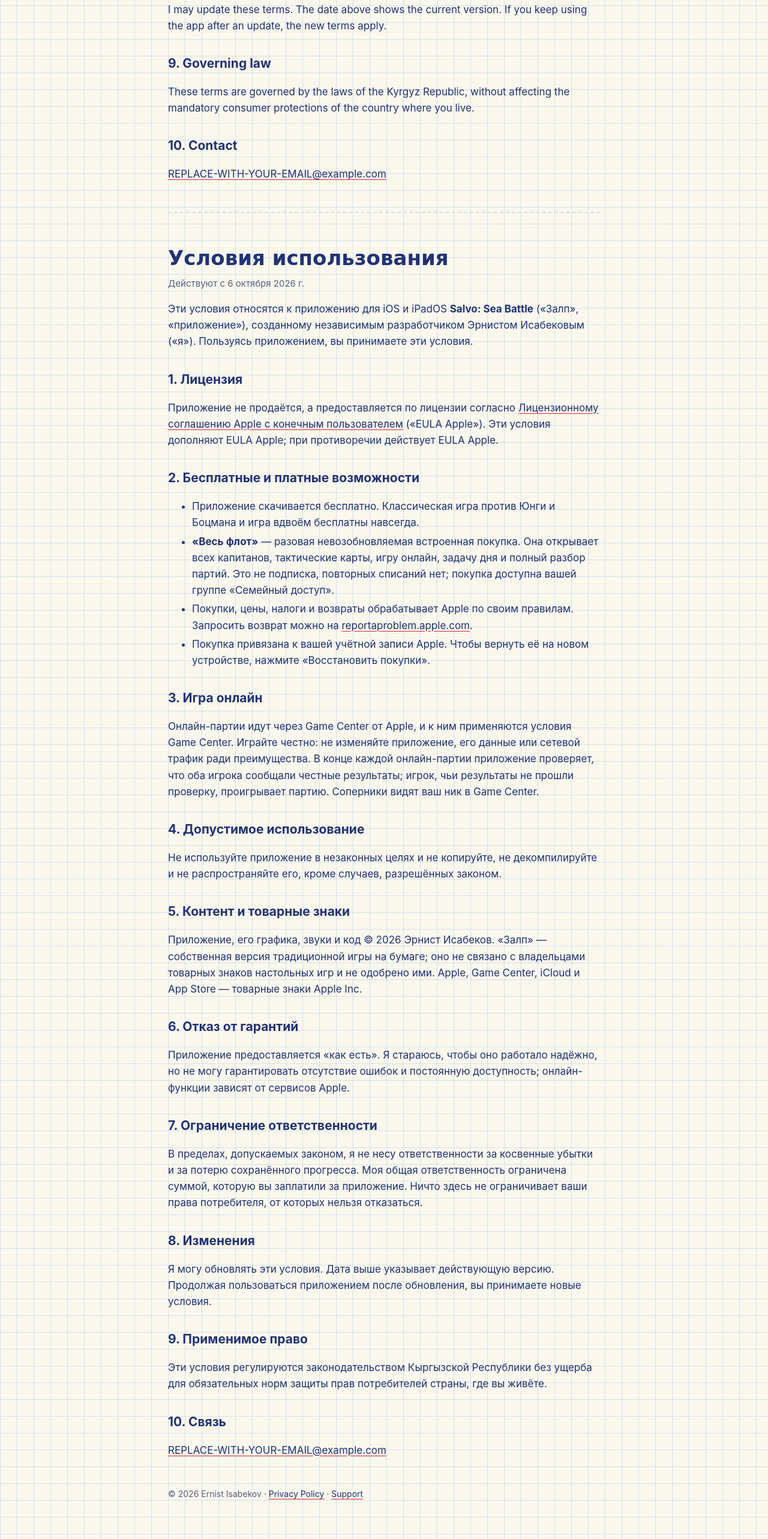
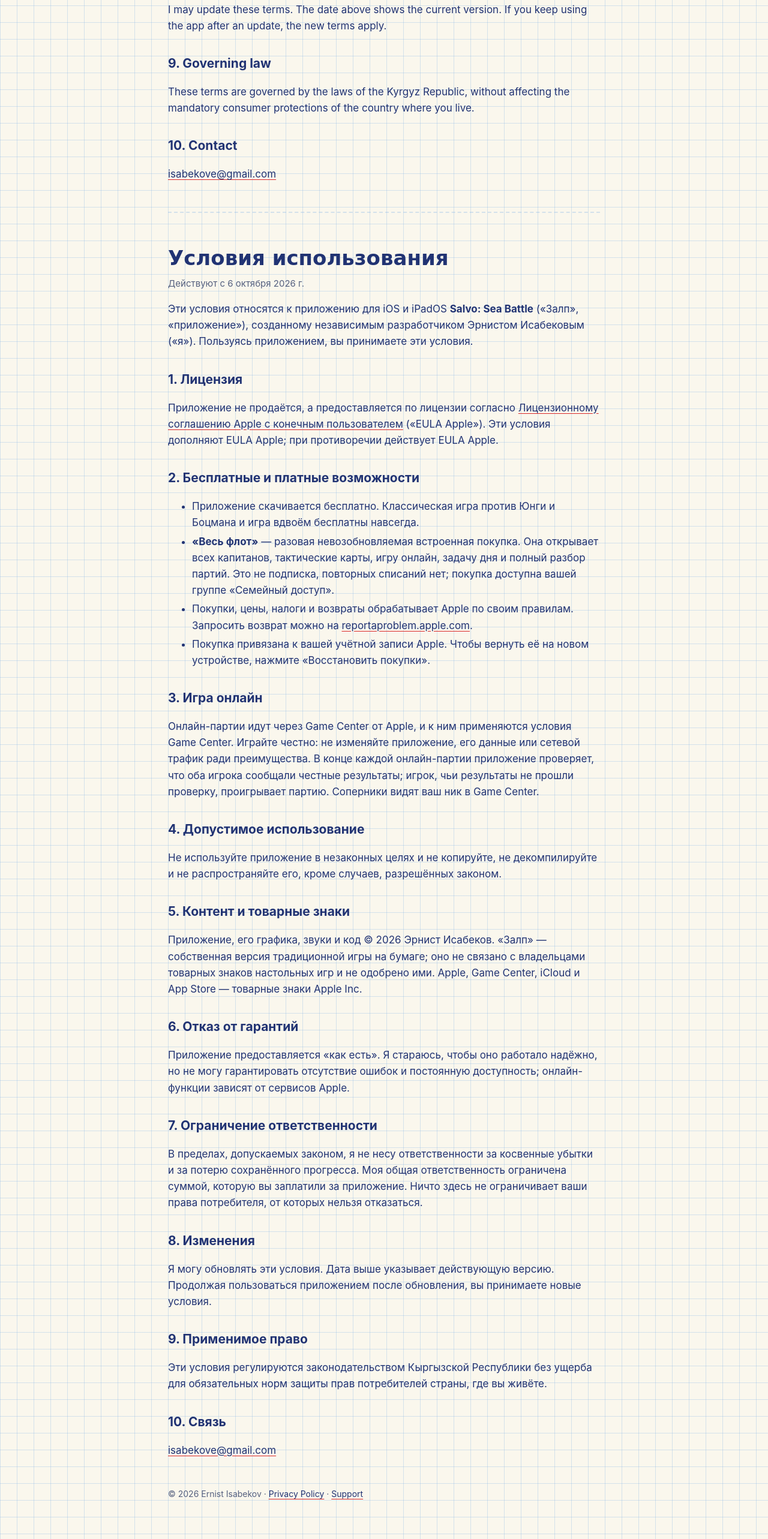
Before and after one commit to fobass/salvo_page, a plain HTML site: page docs/terms.html in a window 1280 px wide. Shown: the part 1811-4377 px from the top of the page at 60% size. Drawn offline with Linux system fonts and the light colour scheme.

Commit message:
Update terms.html

```diff
--- a/docs/terms.html
+++ b/docs/terms.html
@@ -69,7 +69,7 @@
 country where you live.</p>
 
 <h2>10. Contact</h2>
-<p><a href="mailto:REPLACE-WITH-YOUR-EMAIL@example.com">REPLACE-WITH-YOUR-EMAIL@example.com</a></p>
+<p><a href="mailto:isabekove@gmail.com">isabekove@gmail.com</a></p>
 
 <hr>
 
@@ -128,7 +128,7 @@
 страны, где вы живёте.</p>
 
 <h2>10. Связь</h2>
-<p><a href="mailto:REPLACE-WITH-YOUR-EMAIL@example.com">REPLACE-WITH-YOUR-EMAIL@example.com</a></p>
+<p><a href="mailto:isabekove@gmail.com">isabekove@gmail.com</a></p>
 </section>
 
 <footer>© 2026 Ernist Isabekov · <a href="privacy.html">Privacy Policy</a> · <a href="index.html">Support</a></footer>
```
